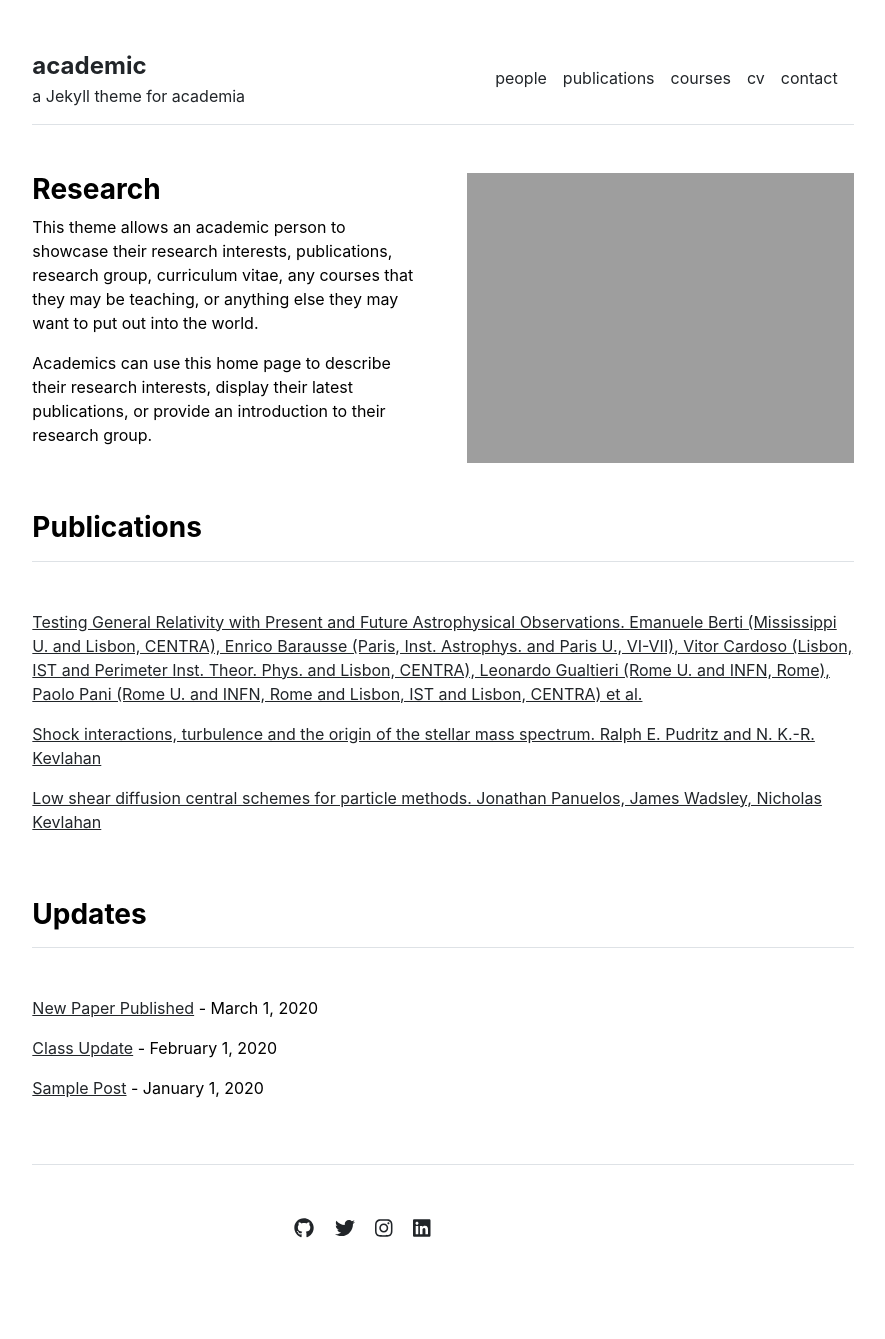
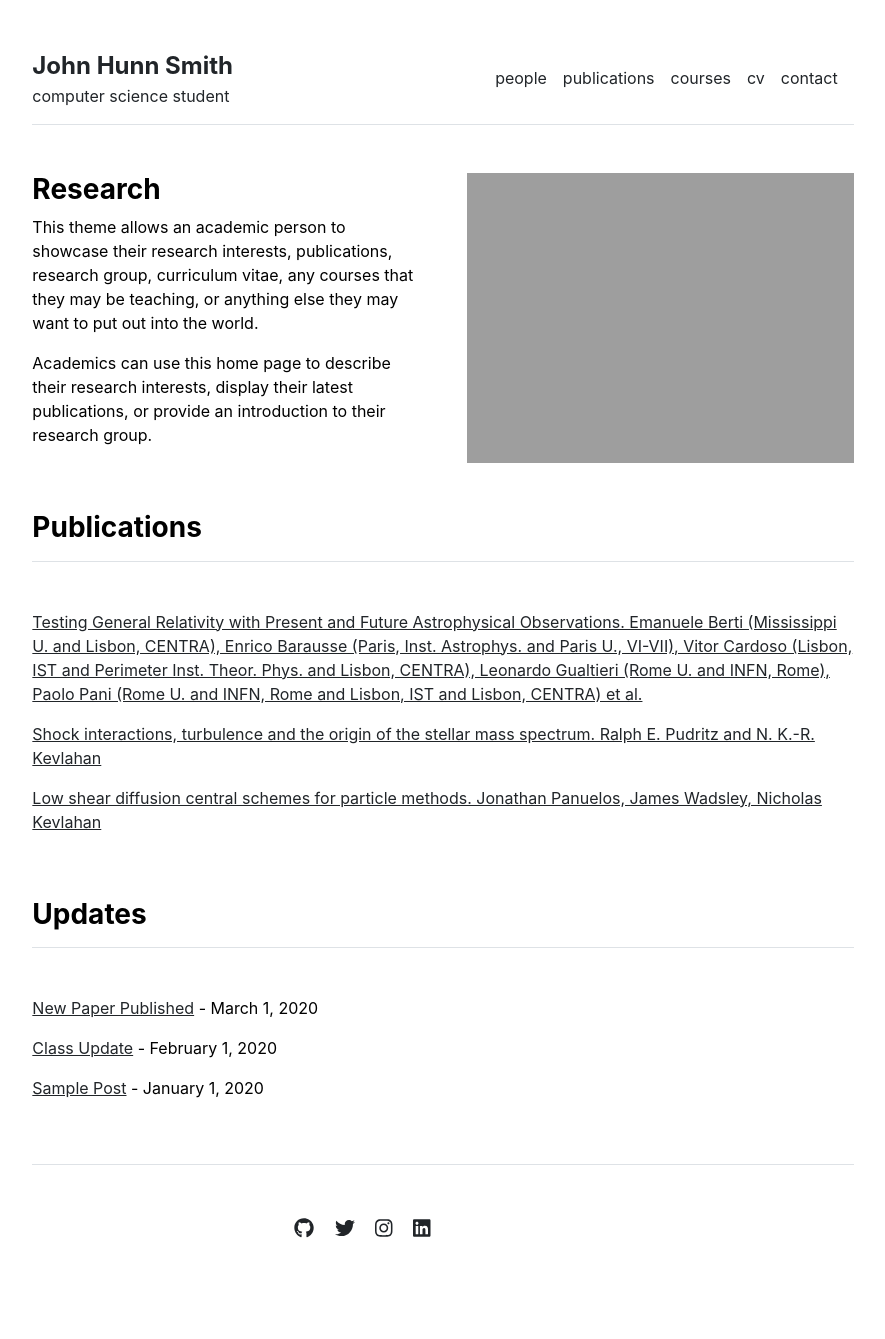
Before and after one commit to jhs1337/jhs1337.github.io, a Jekyll site: the page built from index.md, in a window 1280 px wide. Shown: the whole page, without its empty margins (197-1082 px from the left). Built offline with Jekyll 4.4.1, drawn with Linux system fonts in a browser that asks for light colours.

Commit message:
Update _config.yml

```diff
--- a/_config.yml
+++ b/_config.yml
@@ -1,4 +1,4 @@
 url: "" # the base hostname & protocol for your site, e.g. http://example.com
 baseurl: "" # the subpath of your site, e.g. /blog
-title: "academic" # the name of your site, e.g. ACME Corp.
-description: "a Jekyll theme for academia"
+title: "John Hunn Smith" # the name of your site, e.g. ACME Corp.
+description: "computer science student"
```
